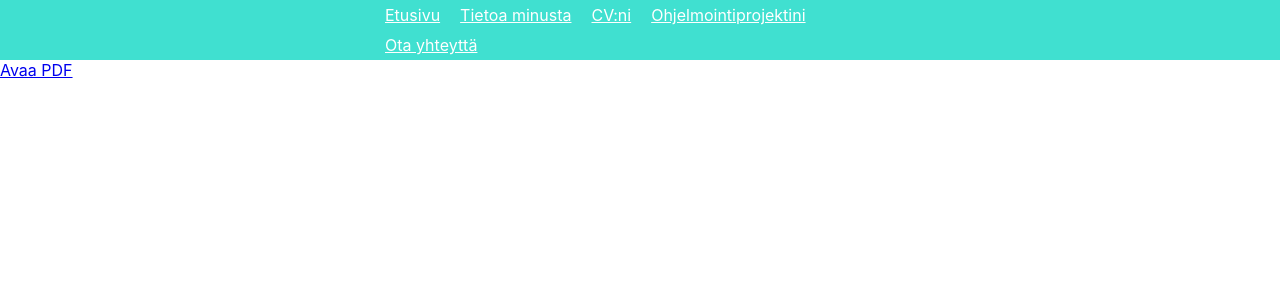
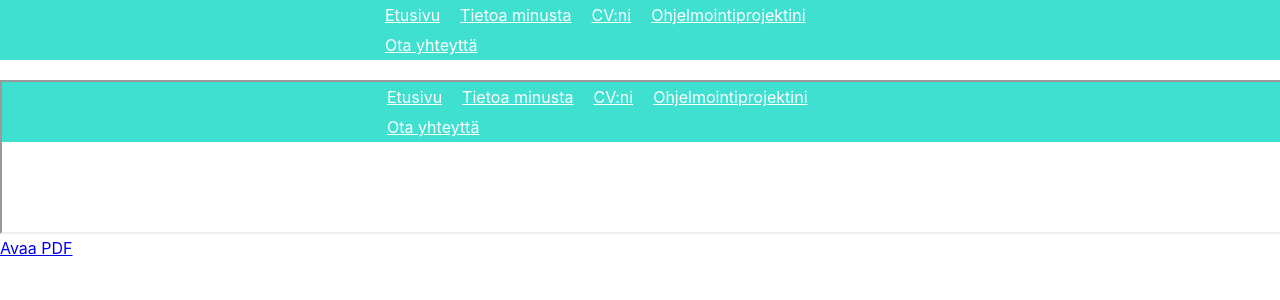
Before and after one commit to ITstudentFromFinland/My-Portfolio, a React (Create React App) app: page /my-cv in a window 1280 px wide. Shown: the top 300 px of the page. Built offline with nearby package versions, Linux system fonts and the light colour scheme.

Commit message:
modified CV page

```diff
--- /dev/null
+++ b/src/Components/CV.css
@@ -0,0 +1,4 @@
+iframe {
+    width: 100%;
+    height: 100%;
+}
--- a/src/Components/CV.js
+++ b/src/Components/CV.js
@@ -1,8 +1,17 @@
 import React from "react";
+
+import "../Components/CV.css";
 
 export default function CV(props) {
 
     return (
+      <body>
+      <div>
+        <br></br>
+        <iframe src="CV_LeenaPalsio.pdf"></iframe>
+      </div>
+
+      <div>
         <object
         data="https://drive.google.com/file/d/11KiZnxxEMyMhMj3Dp0MUNC74FDHNa3cx/view?usp=sharing"
         type="application/pdf"
@@ -10,5 +19,8 @@ export default function CV(props) {
         height="100%">
           <a href="https://drive.google.com/file/d/11KiZnxxEMyMhMj3Dp0MUNC74FDHNa3cx/view?usp=sharing">Avaa PDF</a>
       </object>
+      </div>
+
+      </body>
     );
 }
```
Also changed, not shown: 1 other file (tests, documents, lock files or other folders).
